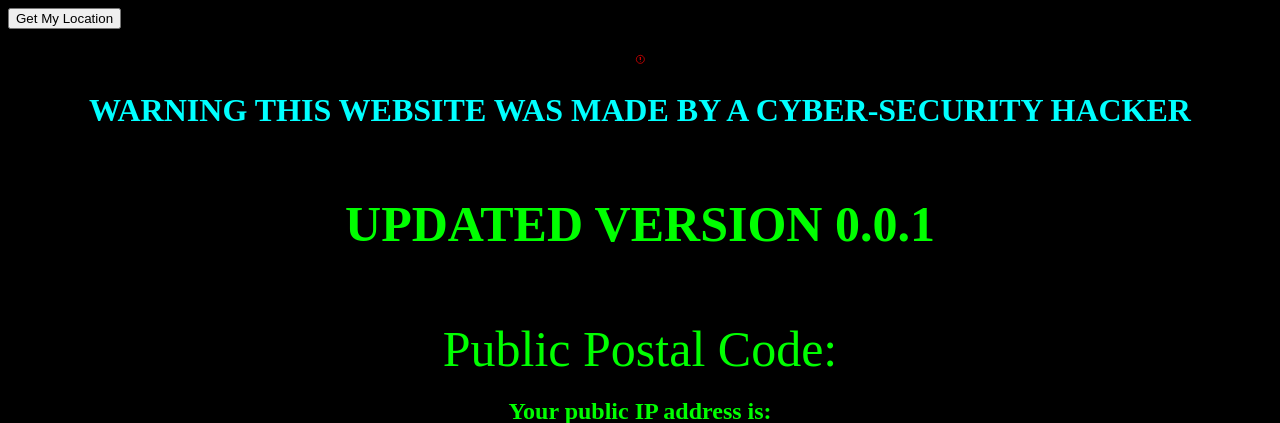
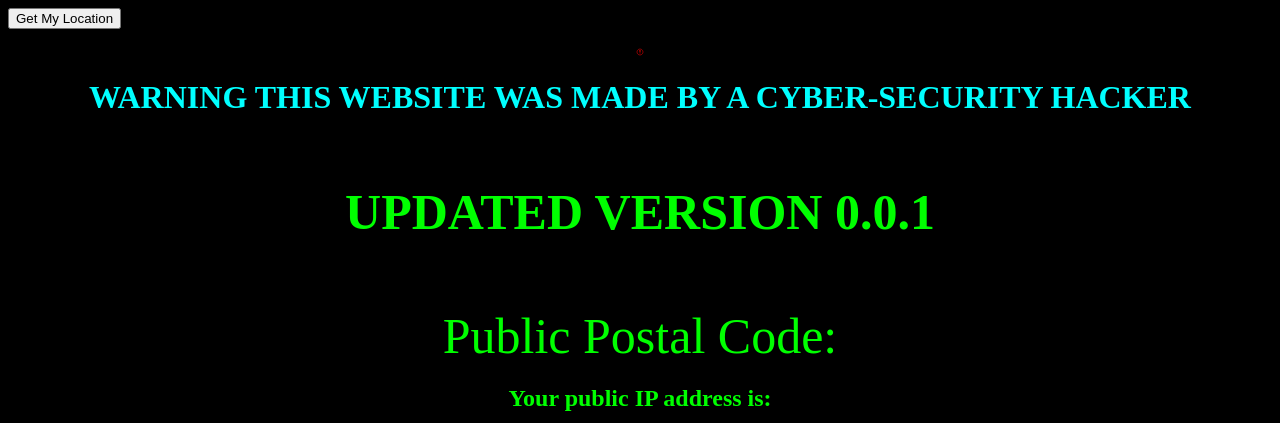
Before and after one commit to dhkiller350/you, a PHP site: page / in a window 1280 px wide. Shown: the top 423 px of the page. Run offline with PHP 8.4, Linux system fonts and the light colour scheme.

Commit message:
Update style.css

```diff
--- a/style.css
+++ b/style.css
@@ -47,6 +47,7 @@ h4{
 h6{
     color:red;
     text-align:center;
+    font-size:50%;
 }
 
 h1{
```
